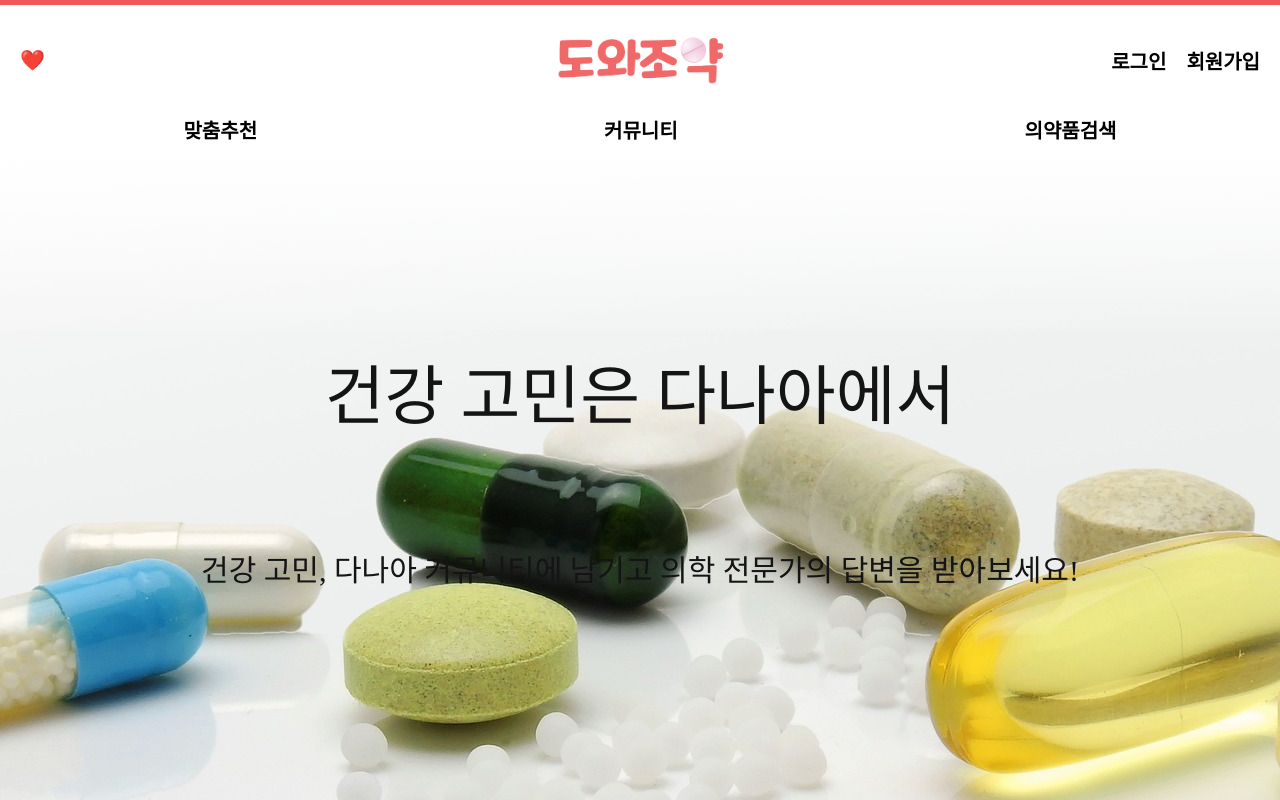
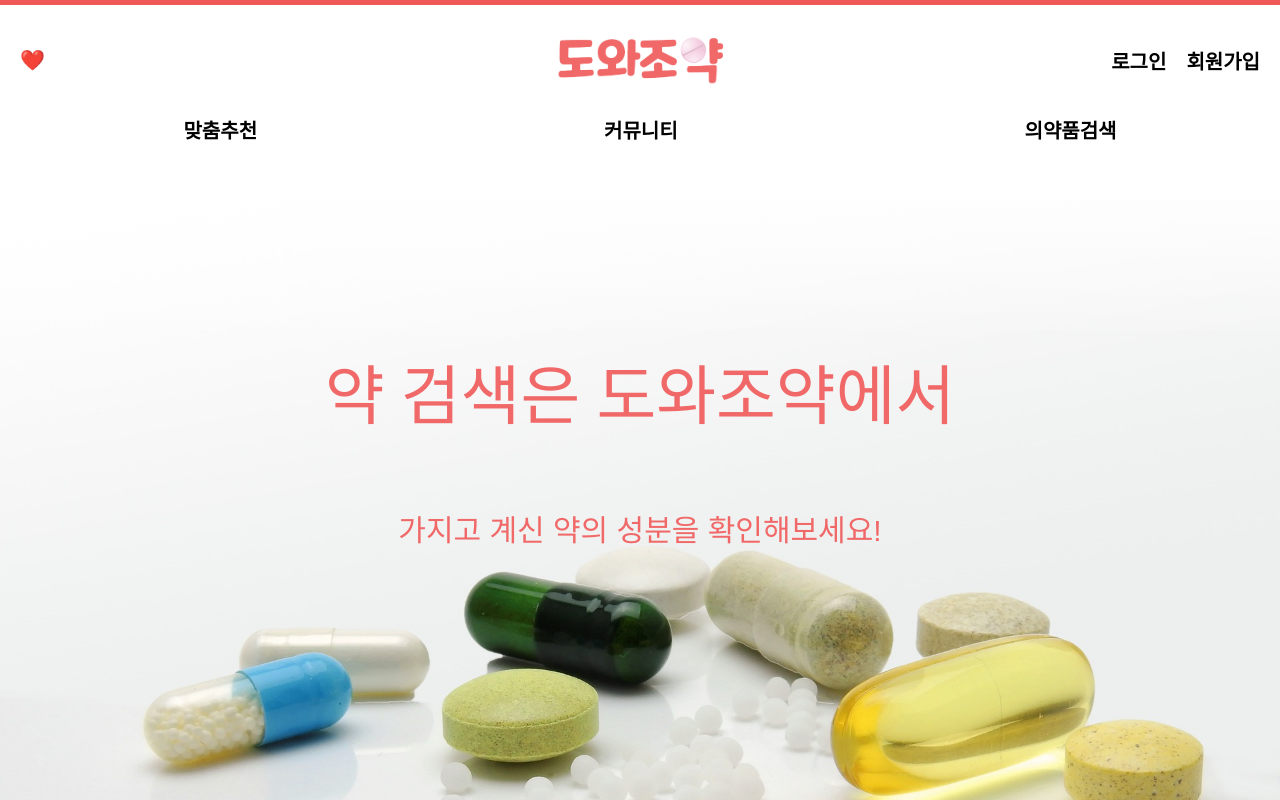
Before and after one commit to codestates-seb/seb43_main_009, a React app in the folder client/: page / in a window 1280 px wide. Shown: the top 800 px of the page. Built offline with nearby package versions, Linux system fonts and the light colour scheme; a web font is replaced by a local one.

Commit message:
[Fix][FE]main img css수정

```diff
--- a/client/src/page/Home.js
+++ b/client/src/page/Home.js
@@ -31,11 +31,8 @@ const Home = () => {
         <SBackgroundLayout>
           <SGradiant />
           <STextInfoSection>
-            <h1>건강 고민은 다나아에서</h1>
-            <h2>
-              건강 고민, 다나아 커뮤니티에 남기고 의학 전문가의 답변을
-              받아보세요!
-            </h2>
+            <h1>약 검색은 도와조약에서</h1>
+            <h2>가지고 계신 약의 성분을 확인해보세요!</h2>
           </STextInfoSection>
         </SBackgroundLayout>
         <SServiceInfoLayout>
--- a/client/src/page/search/SearchMain.js
+++ b/client/src/page/search/SearchMain.js
@@ -17,6 +17,7 @@ import {
 const SearchMain = () => {
   const [searchTerm, setSearchTerm] = useState('');
   const [data, setData] = useState([]);
+
   const dummy = [
     {
       itemName: '정보없음',
@@ -45,10 +46,8 @@ const SearchMain = () => {
       <SBackgroundLayout>
         <SGradiant />
         <STextInfoSection>
-          <h1>건강 고민은 다나아에서</h1>
-          <h2>
-            건강 고민, 다나아 커뮤니티에 남기고 의학 전문가의 답변을 받아보세요!
-          </h2>
+          {/* <h1>약 검색은 도와조약에서</h1> */}
+          <h2>가지고 계신 약의 성분을 확인해보세요!</h2>
           <StyledInput
             type="text"
             value={searchTerm}
--- a/client/src/style/GreetingInfo.js
+++ b/client/src/style/GreetingInfo.js
@@ -12,9 +12,10 @@ export const SBackgroundLayout = styled.div`
   width: 100%;
   height: 900px;
   background-image: url(${landingTitle});
-  background-size: auto;
-  background-position: center center;
-  background-attachment: fixed;
+  background-size: 100%;
+  background-repeat: no-repeat;
+  background-position: center 50px;
+  /* background-attachment: fixed; */
   display: flex;
   flex-direction: column;
   justify-content: space-between;
@@ -28,6 +29,8 @@ export const SBackgroundLayout = styled.div`
   @media only screen and (max-width: 300px) {
     background-image: url(${landingTitle});
     background-size: contain;
+    background-position: center center;
+    background-attachment: fixed;
     height: 290px;
   }
 `;
@@ -52,11 +55,14 @@ export const STextInfoSection = styled.div`
   h1 {
     font-size: 65px;
     font-weight: 500;
-    padding-bottom: 40px;
+    /* padding-bottom: 30px; */
+    color: #f06868;
   }
   h2 {
+    font-family: sans-serif;
     font-size: 30px;
-    font-weight: 500;
+    font-weight: 350;
+    color: #f06868;
   }
   @media only screen and (max-width: 500px) {
     display: flex;
--- a/client/src/style/Search.js
+++ b/client/src/style/Search.js
@@ -11,7 +11,10 @@ export const StyledInput = styled.input`
   margin: 8px 0;
   box-sizing: border-box;
   border: 2px solid #ffa1a1;
-  border-radius: 4px;
+  border-radius: 50px;
+  &:focus {
+    border-color: red;
+  }
 `;
 
 export const StyledButton = styled.button`
--- a/client/src/variables.css
+++ b/client/src/variables.css
@@ -1,5 +1,6 @@
 :root {
-  --claret: #f06868;
+  --claret: #ed8787;
+  --claret2: #ee9a9a;
   --bluish-gray-10: #f5f7f9;
   --bluish-gray-50: #f2f4f7;
   --bluish-gray-100: #eceef3;
```
